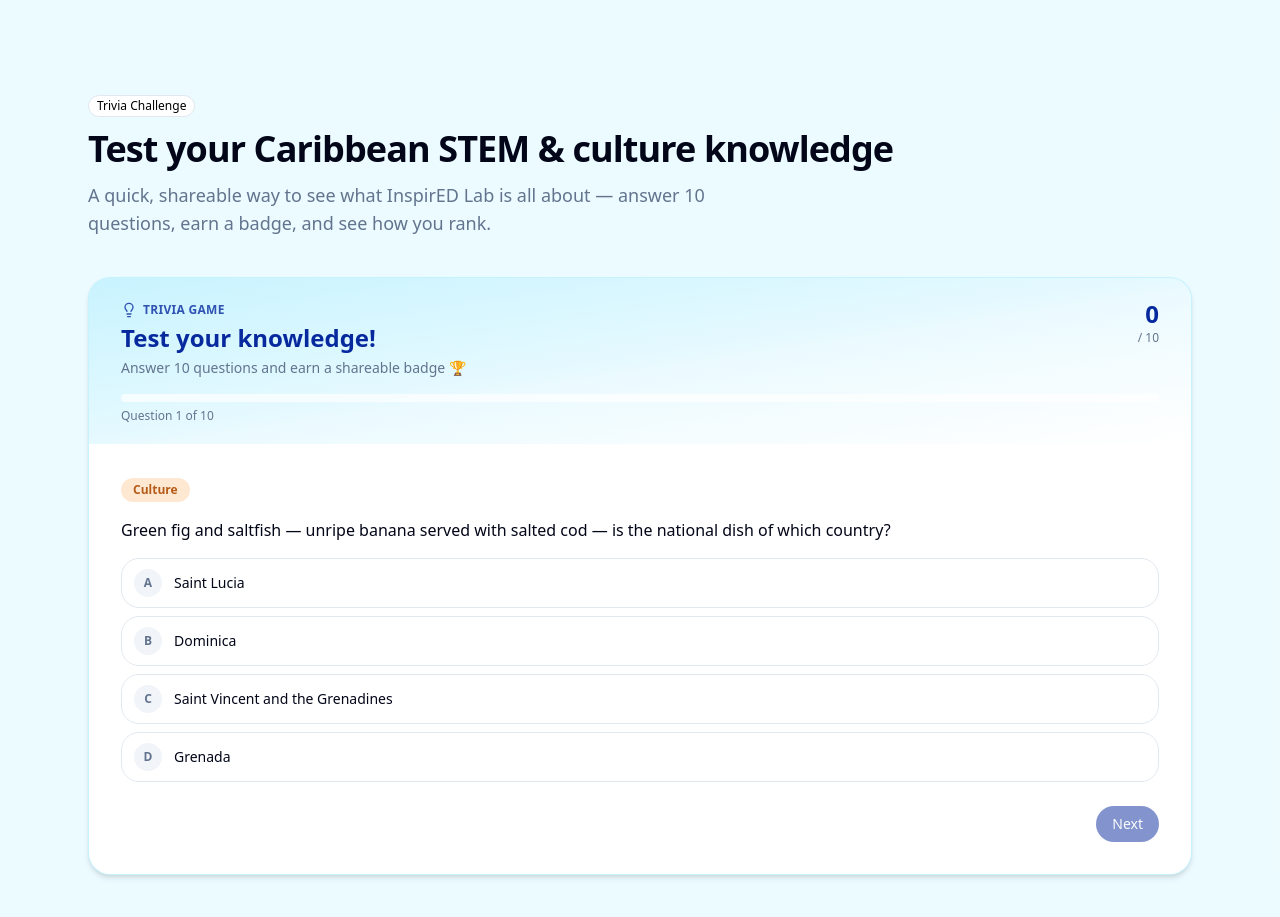
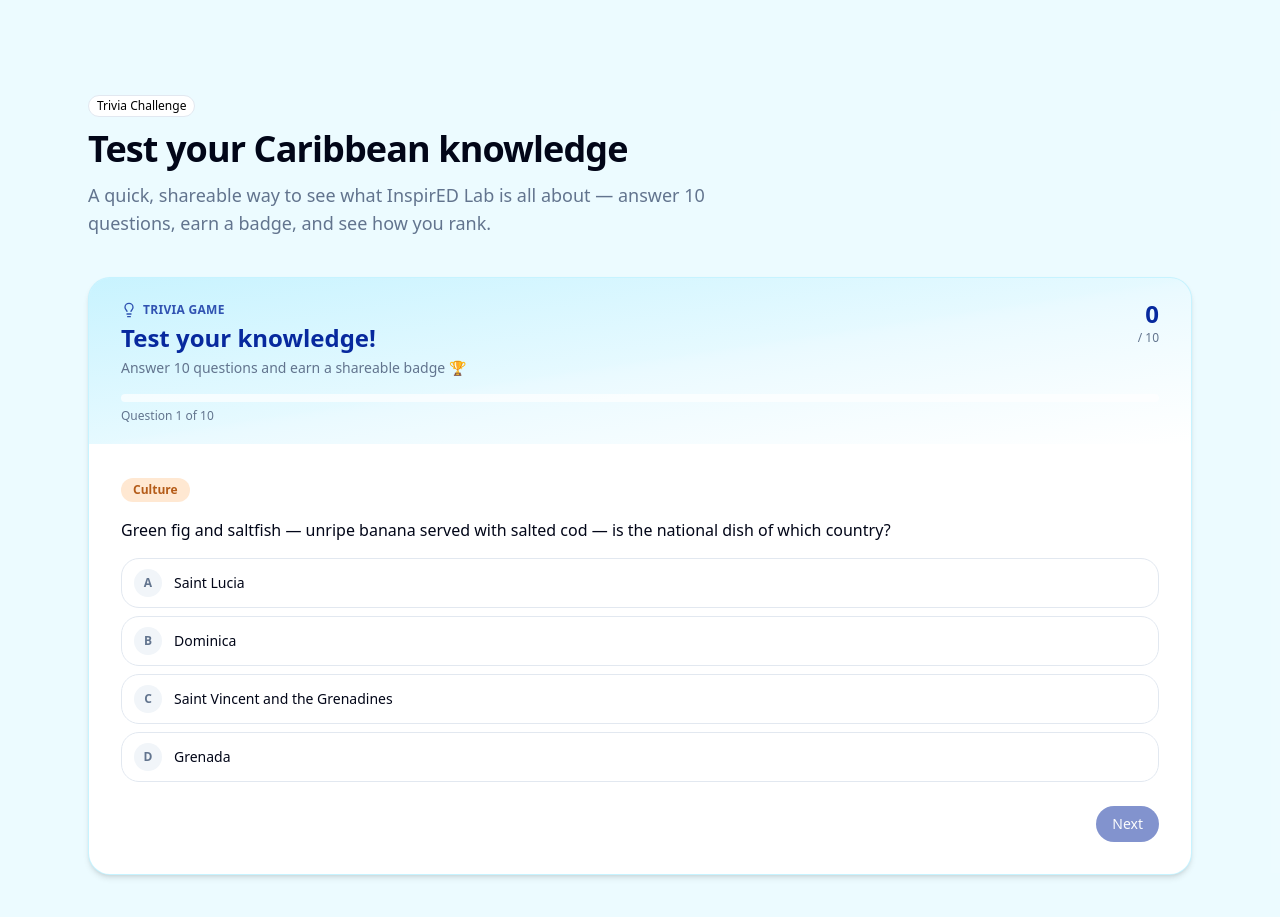
Before and after one commit to ChajMo/inspiredlab-web, a Next.js app: page / in a window 1280 px wide. Shown: the part 1160-2077 px from the top of the page. Built offline with nearby package versions, Linux system fonts and the light colour scheme.

Commit message:
Update InspiredLabCommunitySite.tsx

```diff
--- a/components/InspiredLabCommunitySite.tsx
+++ b/components/InspiredLabCommunitySite.tsx
@@ -1261,7 +1261,7 @@ function TriviaSection() {
       <div className="mx-auto max-w-6xl px-4 sm:px-6">
         <SectionHeader
           eyebrow="Trivia Challenge"
-          title="Test your Caribbean STEM & culture knowledge"
+          title="Test your Caribbean knowledge"
           desc="A quick, shareable way to see what InspirED Lab is all about — answer 10 questions, earn a badge, and see how you rank."
         />
         <div className="mt-10">
```
